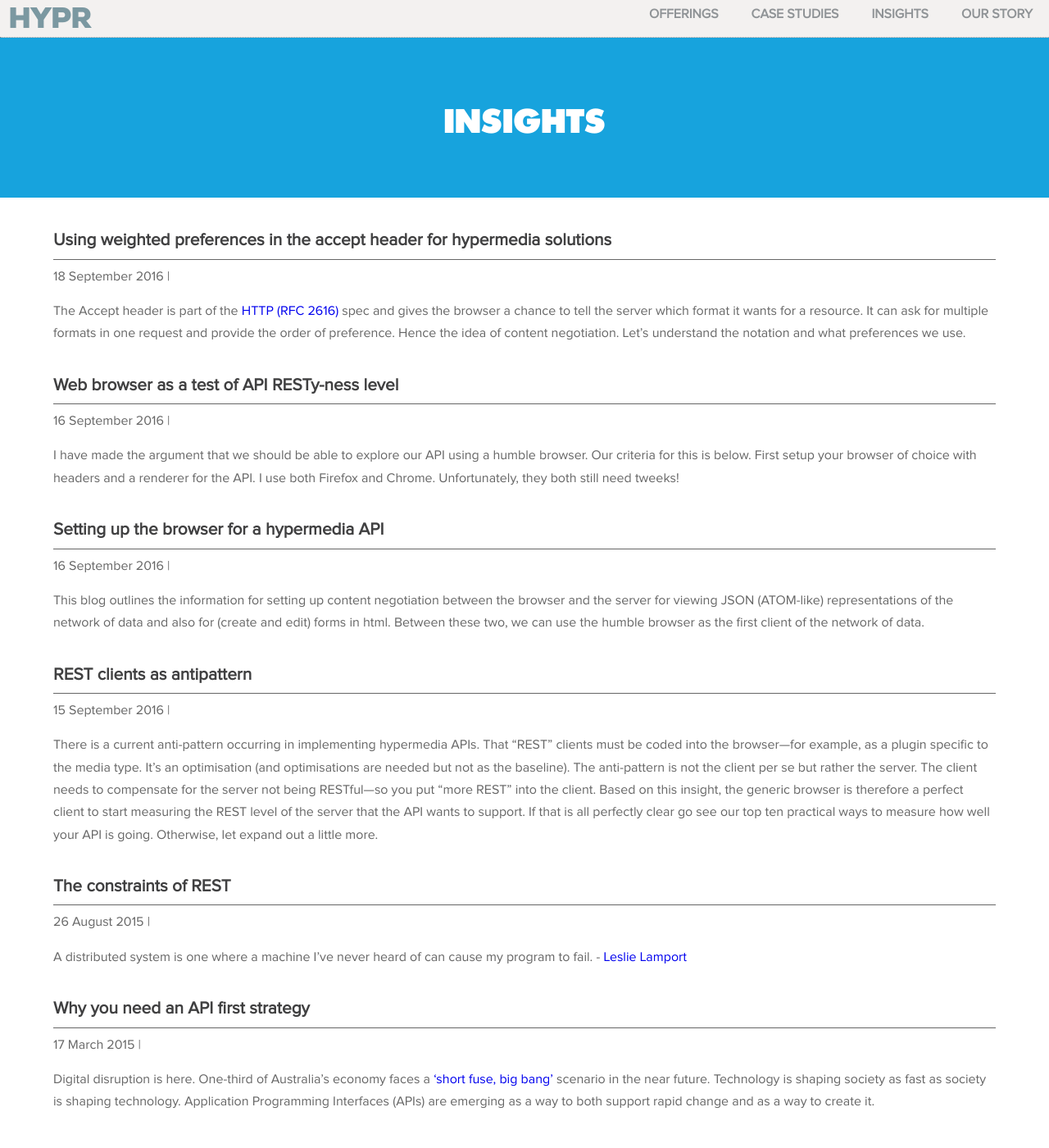
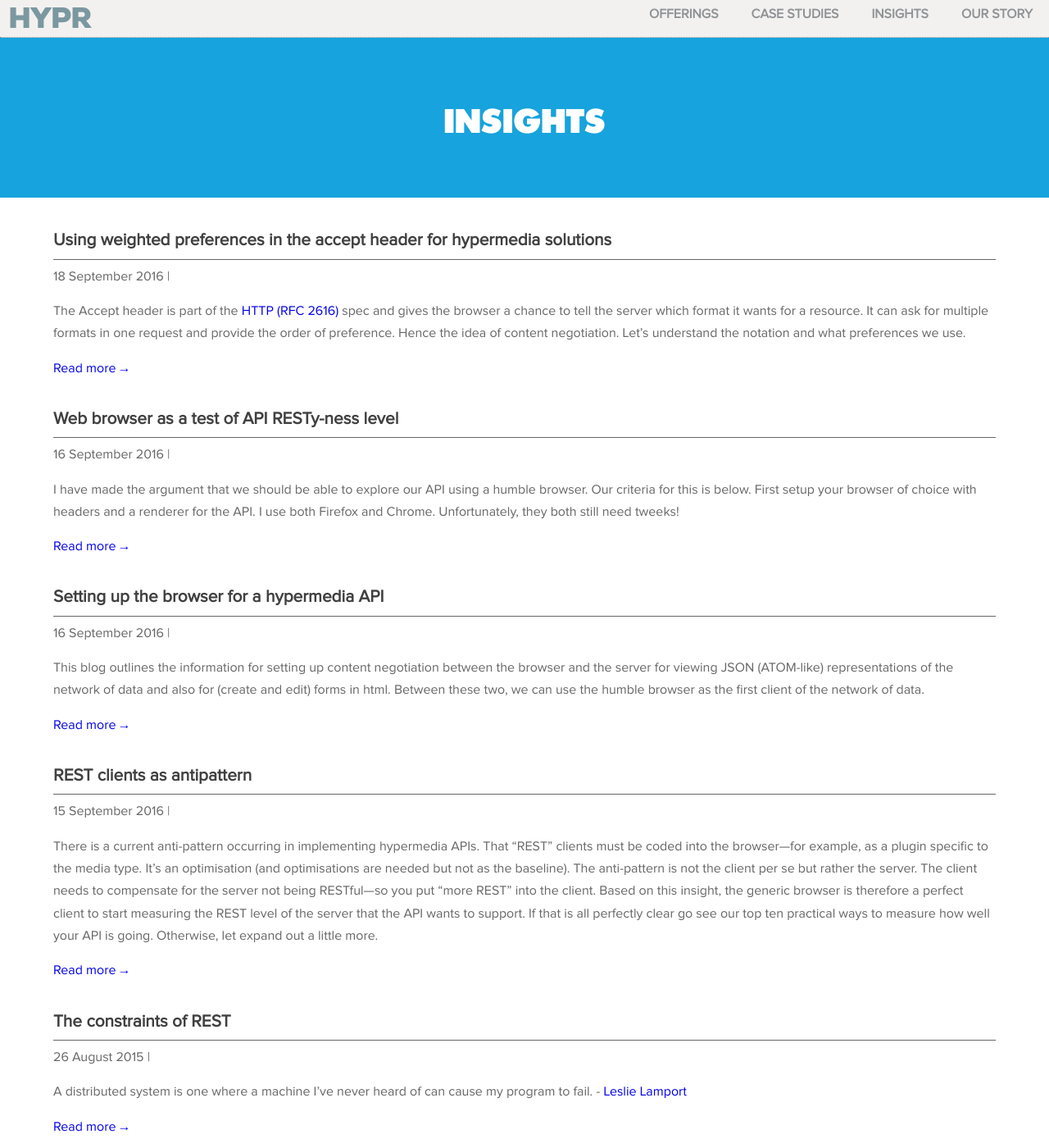
Before and after one commit to hyprnz/hyprnz.github.io, a Jekyll site: the page built from insights.md, in a window 1280 px wide and 1400 px high. Shown: the whole window at 82% size. Built offline with Jekyll 4.4.1, drawn with Linux system fonts in a browser that asks for light colours; some web fonts are replaced.

Commit message:
Review links

```diff
--- a/_layouts/insights.html
+++ b/_layouts/insights.html
@@ -42,7 +42,7 @@
                 </span>
                     </div>
                     <p class="description"> {{ post.excerpt }}</p>
-                    <a class="read-more link arrow-after" title="Read more" href="{{ post.url }}">Read more</a>
+                    <a class="read-more link arrow-after active" title="Read more" href="{{ post.url }}">Read more</a>
                 </article>
             </div>
         </div>
```
